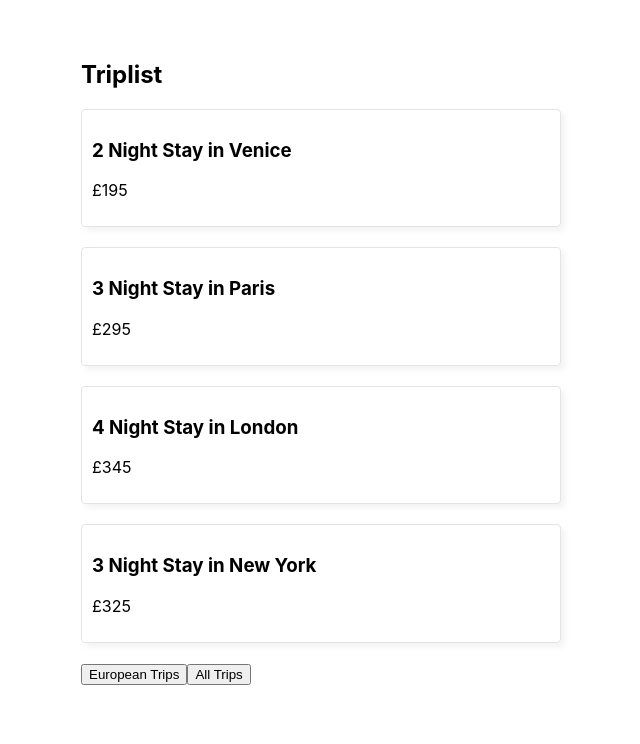
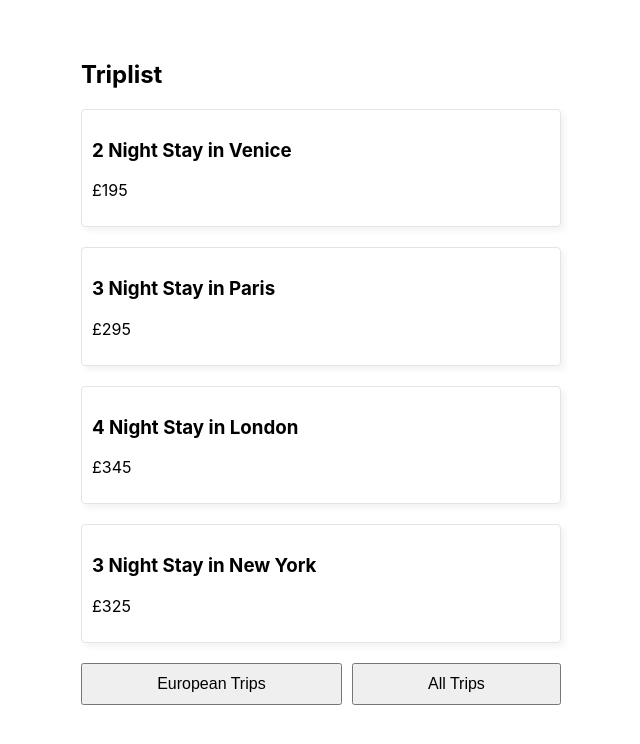
Before and after one commit to DarrylLeRoux/NetNinja_React, a React (Create React App) app in the folder tripago/: page / in a window 1280 px wide. Shown: the top 744 px of the page, without its empty margins (319-959 px from the left). Built offline with nearby package versions, Linux system fonts and the light colour scheme; data requests are answered from the project's data file.

Commit message:
Added styling for buttons

```diff
--- a/tripago/src/components/Triplist.css
+++ b/tripago/src/components/Triplist.css
@@ -16,3 +16,12 @@
   list-style-type: none;
   margin: 20px 0;
 }
+.trip-list .filters {
+  display: flex;
+  gap: 10px;
+}
+.trip-list button {
+  padding: 10px;
+  font-size: 16px;
+  flex-grow: 1;
+}
```
